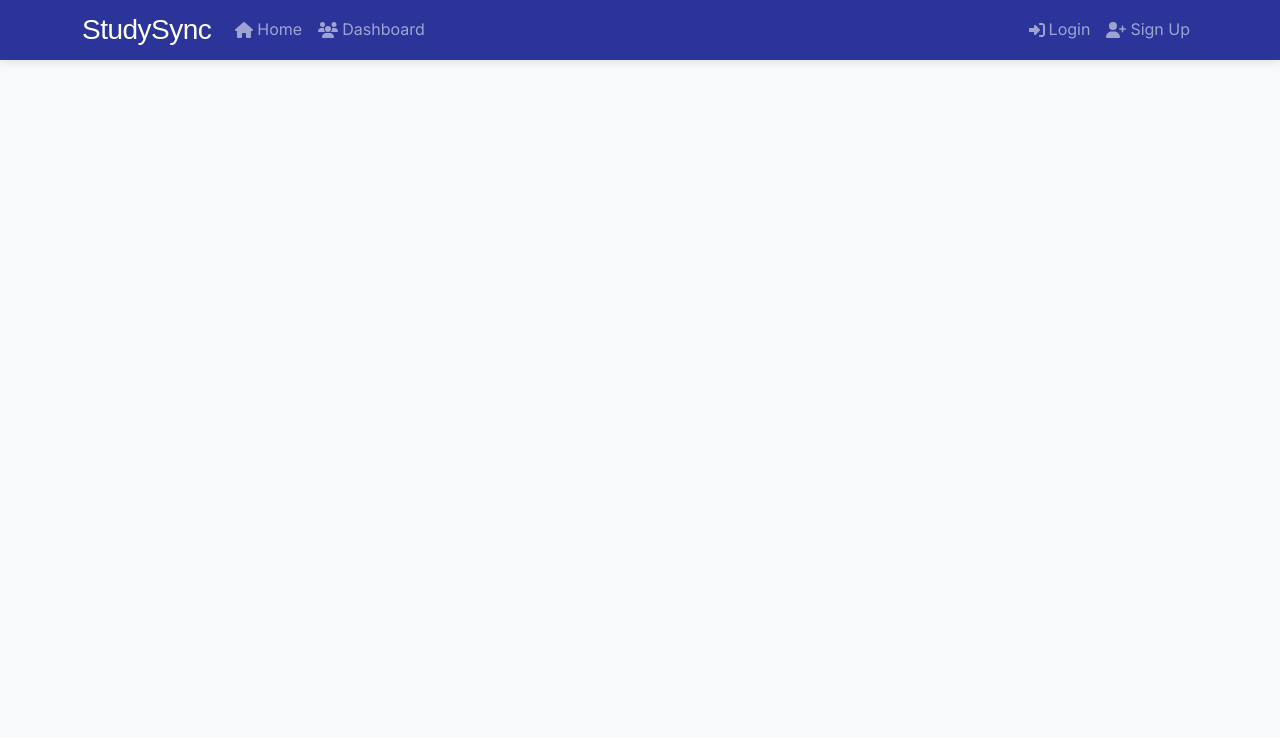
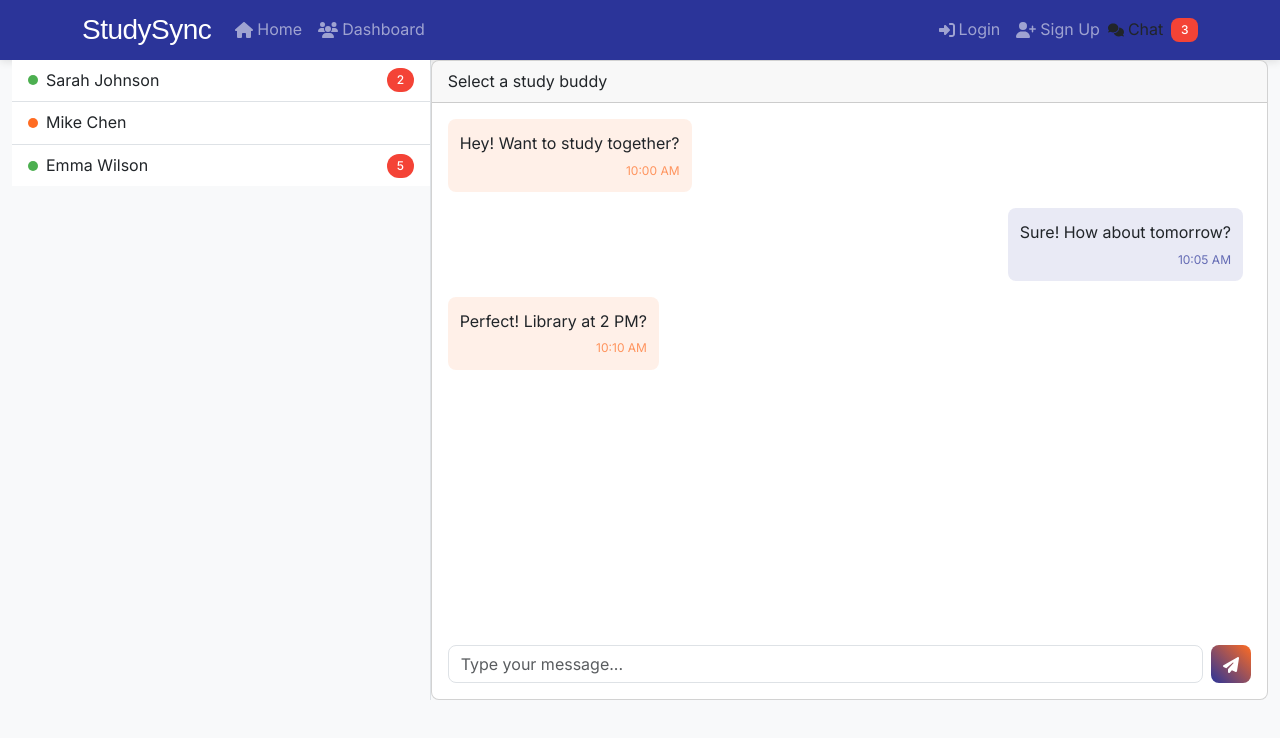
Before and after one commit to BugBusters101/StudySync, a React (Create React App) app in the folder study-sync-frontend/: page /chat in a window 1280 px wide. Shown: the top 738 px of the page. Built offline with nearby package versions, Linux system fonts and the light colour scheme.

Commit message:
added chat feature

```diff
--- a/study-sync-frontend/package.json
+++ b/study-sync-frontend/package.json
@@ -11,10 +11,12 @@
     "@testing-library/jest-dom": "^6.6.3",
     "@testing-library/react": "^16.2.0",
     "@testing-library/user-event": "^13.5.0",
+    "axios": "^1.8.4",
     "bootstrap": "^5.3.3",
     "react": "^19.0.0",
     "react-bootstrap": "^2.10.9",
     "react-dom": "^19.0.0",
+    "react-icons": "^5.5.0",
     "react-router-dom": "^7.4.0",
     "react-scripts": "5.0.1",
     "web-vitals": "^2.1.4"
--- a/study-sync-frontend/src/App.js
+++ b/study-sync-frontend/src/App.js
@@ -5,6 +5,7 @@ import Login from './Pages/Login';
 import Signup from './Pages/SignUp';
 import Dashboard from './Pages/Dashboard';
 import PreferencesForm from './Pages/PreferenceForm';
+import ChatPage from './Pages/ChatPage';
 
 function App() {
   return (
@@ -16,6 +17,7 @@ function App() {
         <Route path="/signup" element={<Signup />} />
         <Route path="/dashboard" element={<Dashboard />} />
           <Route path="/preferences" element={<PreferencesForm />} />
+          <Route path="/chat" element={<ChatPage />} />
       </Routes>
     </Router>
   );
--- /dev/null
+++ b/study-sync-frontend/src/Pages/ChatPage.js
@@ -0,0 +1,25 @@
+import React, { useState } from 'react';
+import { Container, Row, Col } from 'react-bootstrap';
+import ChatList from '../components/ChatList';
+import ChatWindow from '../components/ChatWindow';
+
+const ChatPage = () => {
+  const [selectedMatch, setSelectedMatch] = useState(null);
+
+  return (
+    <Container fluid className="chat-page">
+      <Row className="g-0" style={{ minHeight: '80vh' }}>
+        <Col md={4} className="border-end">
+          <ChatList
+            onSelectMatch={setSelectedMatch}
+          />
+        </Col>
+        <Col md={8}>
+          <ChatWindow selectedMatch={selectedMatch} />
+        </Col>
+      </Row>
+    </Container>
+  );
+};
+
+export default ChatPage;
--- /dev/null
+++ b/study-sync-frontend/src/components/ChatList.js
@@ -0,0 +1,40 @@
+import React from 'react';
+import { ListGroup, Badge } from 'react-bootstrap';
+import { FaCircle } from 'react-icons/fa6';  // For solid circle icon
+
+const ChatList = ({ matches, onSelectMatch }) => {
+  // Mock data
+  const mockMatches = [
+    { id: 1, name: 'Sarah Johnson', unread: 2, online: true },
+    { id: 2, name: 'Mike Chen', unread: 0, online: false },
+    { id: 3, name: 'Emma Wilson', unread: 5, online: true },
+  ];
+
+  return (
+    <ListGroup variant="flush">
+      {mockMatches.map(match => (
+        <ListGroup.Item
+          key={match.id}
+          action
+          onClick={() => onSelectMatch(match)}
+          className="d-flex justify-content-between align-items-center"
+        >
+          <div className="d-flex align-items-center gap-2">
+            <FaCircle
+              size={10}
+              className={match.online ? 'text-success' : 'text-secondary'}
+            />
+            <span>{match.name}</span>
+          </div>
+          {match.unread > 0 && (
+            <Badge pill bg="danger">
+              {match.unread}
+            </Badge>
+          )}
+        </ListGroup.Item>
+      ))}
+    </ListGroup>
+  );
+};
+
+export default ChatList;
--- /dev/null
+++ b/study-sync-frontend/src/components/ChatWindow.js
@@ -0,0 +1,65 @@
+import React, { useState } from 'react';
+import { Card, Form, Button } from 'react-bootstrap';
+import { FaPaperPlane } from 'react-icons/fa6';  // For paper plane icon
+
+const ChatWindow = ({ selectedMatch }) => {
+  const [newMessage, setNewMessage] = useState('');
+  const [messages, setMessages] = useState([
+    { id: 1, text: 'Hey! Want to study together?', sender: 'them', time: '10:00 AM' },
+    { id: 2, text: 'Sure! How about tomorrow?', sender: 'me', time: '10:05 AM' },
+    { id: 3, text: 'Perfect! Library at 2 PM?', sender: 'them', time: '10:10 AM' },
+  ]);
+
+  const handleSendMessage = (e) => {
+    e.preventDefault();
+    if (newMessage.trim()) {
+      setMessages(prev => [
+        ...prev,
+        {
+          id: prev.length + 1,
+          text: newMessage,
+          sender: 'me',
+          time: new Date().toLocaleTimeString([], { hour: '2-digit', minute: '2-digit' })
+        }
+      ]);
+      setNewMessage('');
+    }
+  };
+
+  return (
+    <Card className="h-100">
+      <Card.Header>
+        {selectedMatch?.name || 'Select a study buddy'}
+      </Card.Header>
+      <Card.Body className="d-flex flex-column">
+        <div className="chat-messages flex-grow-1 mb-3">
+          {messages.map(message => (
+            <div
+              key={message.id}
+              className={`message-bubble ${message.sender === 'me' ? 'me' : 'them'}`}
+            >
+              <div className="message-content">{message.text}</div>
+              <div className="message-time">{message.time}</div>
+            </div>
+          ))}
+        </div>
+
+        <Form onSubmit={handleSendMessage} className="mt-auto">
+          <div className="d-flex gap-2">
+            <Form.Control
+              type="text"
+              placeholder="Type your message..."
+              value={newMessage}
+              onChange={(e) => setNewMessage(e.target.value)}
+            />
+            <Button variant="primary" type="submit">
+              <FaPaperPlane />
+            </Button>
+          </div>
+        </Form>
+      </Card.Body>
+    </Card>
+  );
+};
+
+export default ChatWindow;
--- a/study-sync-frontend/src/components/Navbar.js
+++ b/study-sync-frontend/src/components/Navbar.js
@@ -1,7 +1,8 @@
-import { Container, Nav, Navbar } from 'react-bootstrap';
+import {Badge, Container, Nav, Navbar} from 'react-bootstrap';
 import { FontAwesomeIcon } from '@fortawesome/react-fontawesome';
 import { faHome, faSignInAlt, faUserPlus, faUsers } from '@fortawesome/free-solid-svg-icons';
 import { Link } from 'react-router-dom';
+import { FaComments } from 'react-icons/fa6';  // For chat icon
 
 const CustomNavbar = () => {
   return (
@@ -36,6 +37,11 @@ const CustomNavbar = () => {
             </Nav.Link>
           </Nav>
         </Navbar.Collapse>
+        <Nav.Link as={Link} to="/chat" className="d-flex align-items-center gap-1">
+          <FaComments />
+            <span>Chat</span>
+            <Badge bg="danger" className="ms-1">3</Badge>
+        </Nav.Link>
       </Container>
     </Navbar>
   );
--- a/study-sync-frontend/src/custom.scss
+++ b/study-sync-frontend/src/custom.scss
@@ -222,3 +222,65 @@ body {
     }
   }
 }
+// Chat Page
+.chat-page {
+  height: calc(100vh - 76px);
+
+  .list-group-item {
+    border-radius: 0;
+    border-left: 0;
+    border-right: 0;
+
+    &:hover {
+      background-color: rgba($primary, 0.05);
+    }
+
+    &.active {
+      background-color: rgba($primary, 0.1);
+      border-color: rgba($primary, 0.1);
+      color: $primary;
+    }
+  }
+}
+
+// Chat Messages
+.chat-messages {
+  display: flex;
+  flex-direction: column;
+  gap: 1rem;
+  overflow-y: auto;
+  padding-right: 0.5rem;
+
+  .message-bubble {
+    max-width: 70%;
+    padding: 0.75rem;
+    border-radius: $border-radius;
+
+    &.me {
+      background: rgba($primary, 0.1);
+      margin-left: auto;
+
+      .message-time {
+        color: rgba($primary, 0.7);
+      }
+    }
+
+    &.them {
+      background: rgba($secondary, 0.1);
+      margin-right: auto;
+
+      .message-time {
+        color: rgba($secondary, 0.7);
+      }
+    }
+
+    .message-content {
+      margin-bottom: 0.25rem;
+    }
+
+    .message-time {
+      font-size: 0.75rem;
+      text-align: right;
+    }
+  }
+}
```
Also changed, not shown: 1 other file (tests, documents, lock files or other folders).
